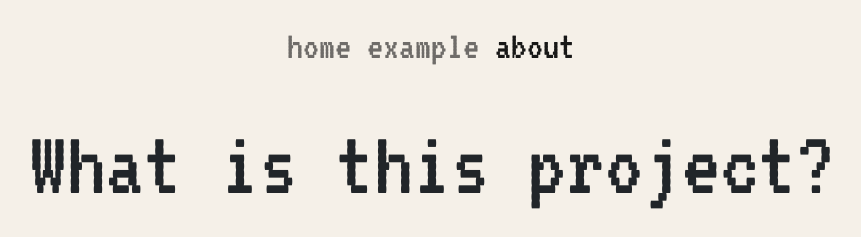
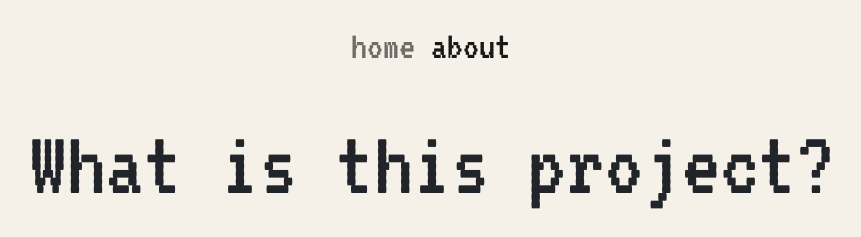
Before and after one commit to AR621/Summ3r-y, a Flask app: page /about in a window 1280 px wide. Shown: the top 237 px of the page, without its empty margins (217-1078 px from the left). Run offline with Flask 2, Linux system fonts and the light colour scheme; some libraries are stand-ins or nearby versions.

Commit message:
webpage updates

```diff
--- a/templates/about.html
+++ b/templates/about.html
@@ -28,9 +28,9 @@
                     <li class="nav-item">
                         <a class="nav-link" aria-current="page" href="/">home</a>
                     </li>
-                    <li class="nav-item">
-                        <a class="nav-link" href="/example">example</a>
-                    </li>
+<!--                    <li class="nav-item">-->
+<!--                        <a class="nav-link" href="/example">example</a>-->
+<!--                    </li>-->
                     <li class="nav-item">
                         <a class="nav-link active" href="/about">about</a>
                     </li>
@@ -48,7 +48,8 @@
     <div class="container text-justify">
         <div class="row justify-content-center">
             <div class="col-7">
-                 <p>"What is this crap?" - Harry Callahan aka. Dirty Harry about this project</p>
+                 <p>This is a small webservice project that allows you to upload a mp3 audio while that then gets transcribed and summarized by openAi models. The project was realized as part of OpenAI Whisper, GPT3, Codex & DALL-E 2 Hackathon together with colonelWalterKurtz and PioSikorski. </p>
+                 <a href="https://github.com/AR621/Summ3r-y">https://github.com/AR621/Summ3r-y/a>
             </div>
         </div>
         <div class="row justify-content-center">
--- a/templates/index.html
+++ b/templates/index.html
@@ -30,9 +30,9 @@
                     <li class="nav-item">
                         <a class="nav-link active" aria-current="page" href="/">home</a>
                     </li>
-                    <li class="nav-item">
-                        <a class="nav-link" href="/example">example</a>
-                    </li>
+<!--                    <li class="nav-item">-->
+<!--                        <a class="nav-link" href="/example">example</a>-->
+<!--                    </li>-->
                     <li class="nav-item">
                         <a class="nav-link" href="/about">about</a>
                     </li>
```
